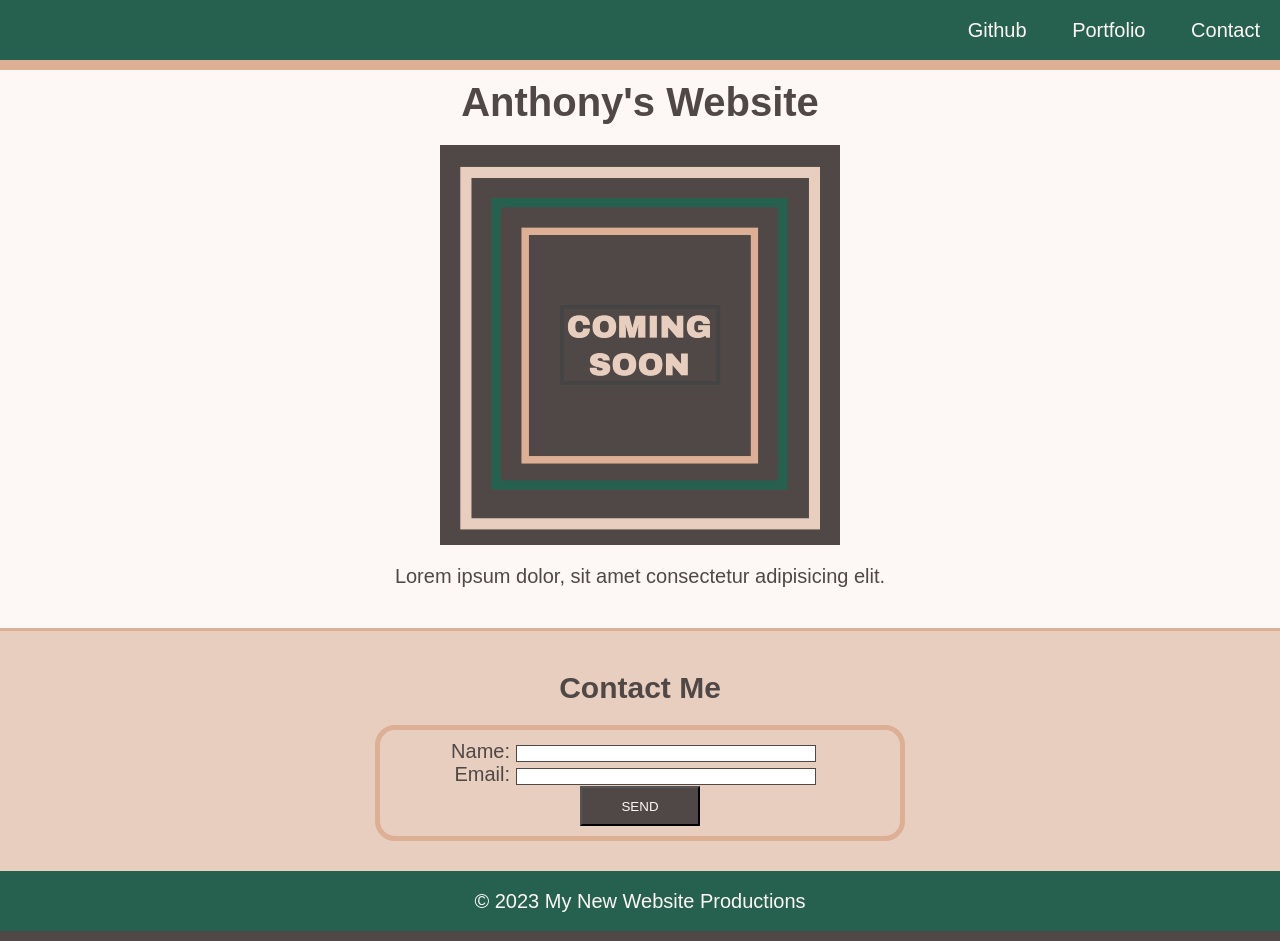
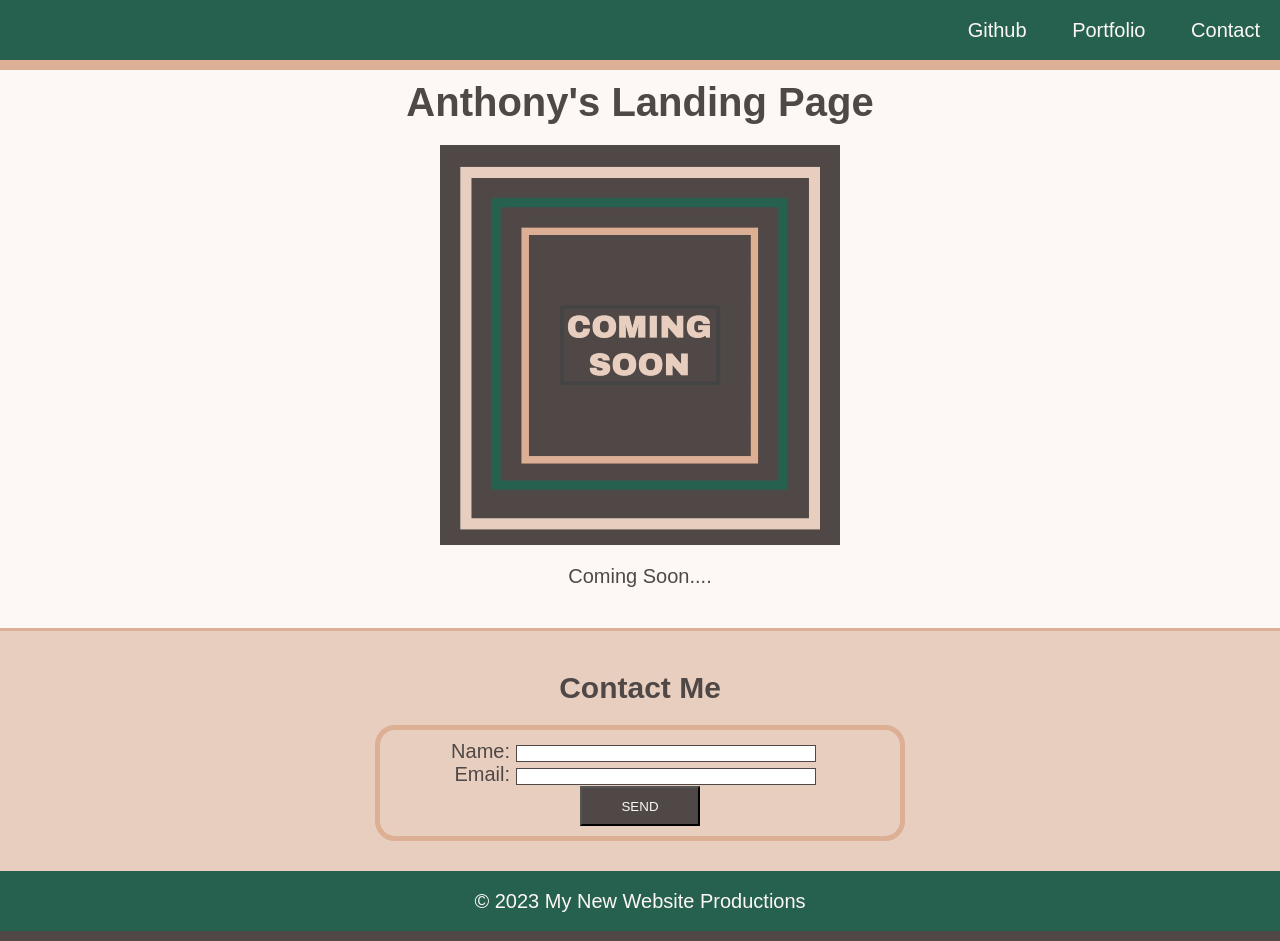
Before and after one commit to ant05man/Landing-Page-Project, a plain HTML site: page index.html in a window 1280 px wide. Drawn offline with Linux system fonts and the light colour scheme.

Commit message:
changed title

```diff
--- a/index.html
+++ b/index.html
@@ -19,10 +19,10 @@
   </header>
 
   <main>
-    <h1 class="text-center">Anthony's Website</h1>
+    <h1 class="text-center">Anthony's Landing Page</h1>
     <figure>
       <img src="./assets/images/image-1.png" alt="Graphic with Coming Soon text">
-      <figcaption class="text-center">Lorem ipsum dolor, sit amet consectetur adipisicing elit.</figcaption>
+      <figcaption class="text-center">Coming Soon....</figcaption>
     </figure>
     <section id="contact">
       <h2 class="text-center">Contact Me</h2>
```
